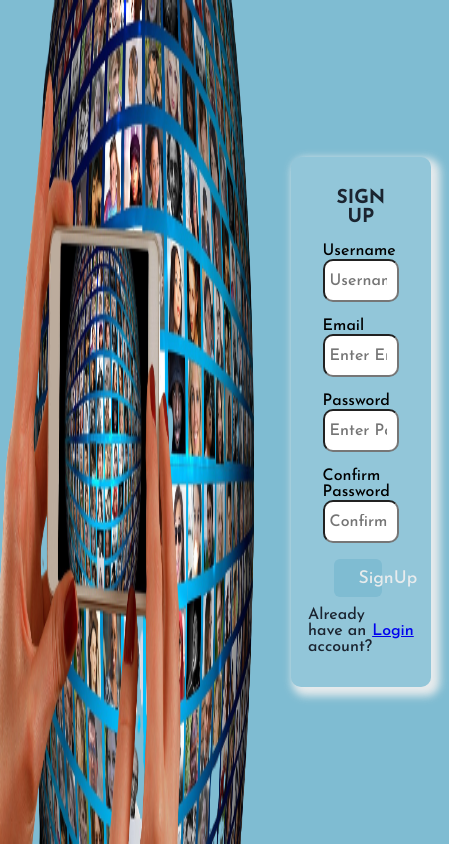
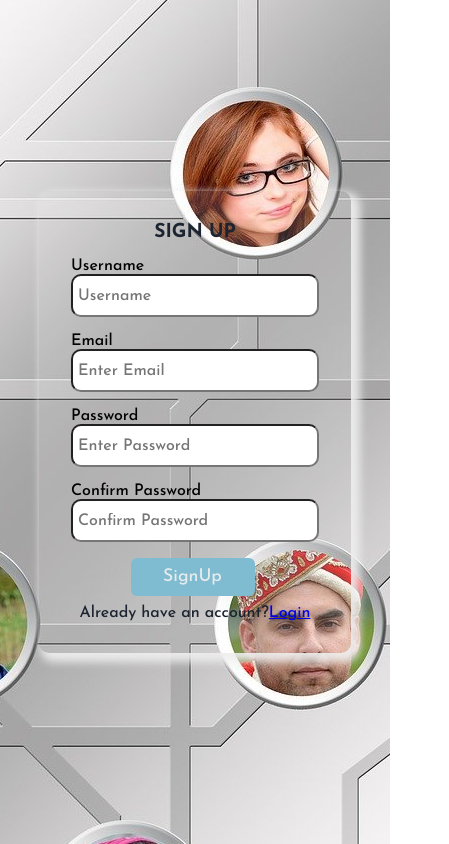
Before and after one commit to IAMMORBOR/Blog-Post, a React (Create React App) app: page / in a window 390 px wide. Shown: the whole page, 449 px wide, since content can reach past the window. Built offline with nearby package versions, Linux system fonts and the light colour scheme.

Commit message:
fixed the mobile screen

```diff
--- a/src/Component/Blog/BlogHome.style.scss
+++ b/src/Component/Blog/BlogHome.style.scss
@@ -113,3 +113,28 @@ $color-edit: #FFC000;
     margin-bottom: 2rem;
 
 }
+// MEDIA QUERY
+@media (max-width:900px){
+    .HomeSection{
+        &--main{
+            width: 600px;
+        }
+
+
+   }
+
+  }
+  @media (max-width:600px){
+    .HomeSection{
+        &--main{
+            width: 500px;
+        }
+    &--author{
+        font-size:13px;
+        margin-right: 8rem;
+    }
+
+
+   }
+
+   }
--- a/src/Component/Blog/CreatePost.component.jsx
+++ b/src/Component/Blog/CreatePost.component.jsx
@@ -60,7 +60,7 @@ const CreatePost=()=>{
 
                         /><br/>
                         <textarea className='content--MainSection--textArea'
-                        rows="20" cols="70" name="comment"
+                        rows="" cols="" name="comment"
                         placeholder="What's on your mind?"
                         onChange={(e)=>{setComment (e.target.value)}}
                         />
--- a/src/Component/Blog/CreatePost.style.scss
+++ b/src/Component/Blog/CreatePost.style.scss
@@ -12,6 +12,11 @@ $Main-font:'Josefin Sans','Roboto','EB+Garamond', sans-serif;
     height: 100vh;
     background-color: $Primary-color--2;
     padding: 4rem;
+
+    &--textArea{
+      height: 30rem;
+      width: 30rem;
+    }
 
  &--topicBox{
     padding: 1rem;
@@ -61,4 +66,21 @@ $Main-font:'Josefin Sans','Roboto','EB+Garamond', sans-serif;
     box-shadow: 3px 4px 3px 2px grey;
     border-radius: 20px;
 
+
 }
+@media (max-width:600px){
+   .content--MainSection{
+    display: block;
+    height: 100vh;
+
+    &--textArea{
+      height: 20rem;
+      width: 100%;
+  }
+
+   }
+   .content--textSection{
+     width: 100%;
+  }
+
+}
--- a/src/Component/SignInSection/SignIn.component.jsx
+++ b/src/Component/SignInSection/SignIn.component.jsx
@@ -4,7 +4,6 @@ import { useState } from "react"
 import { useNavigate } from 'react-router-dom'
 import { Link } from 'react-router-dom'
 import './Signin.style.scss';
-import SignUpImage from '../imageContainner/projectImg2.png'
 import Button from '../Button-component/Button.component'
 
 //createUserDocumentFromAuth
@@ -66,7 +65,6 @@ const SignIn = () => {
 
     return (
     <div className='Form-Section'>
-         <img className="Form-Section--img" src={SignUpImage}/>
         <div className='Form-Section--container'>
             <div className='SigninSection__heading'>
                 {/* <h3>Hello Again, Paadi mi</h3> */}
--- a/src/Component/SignInSection/Signin.style.scss
+++ b/src/Component/SignInSection/Signin.style.scss
@@ -9,11 +9,14 @@ $color--black:#1b2430;
 .Form-Section{
  font-family: $Main-font;
  height: 100vh;
- background-color: $Primary-color--2;
+ width: 100vw;
+ background-image: url(../../Component/imageContainner/projectImg2.png);
+ background-repeat:no-repeat;
+ background-attachment:fixed;
+ background-position: center;
  display: flex;
  justify-content: center;
  align-items: center;
- //background-image: radial-gradient(circle,$Primary-color--2 55%, $color-off-white 10%, $Primary-color);
 
 
    &--container{
@@ -24,9 +27,6 @@ $color--black:#1b2430;
     background-color: rgba(255, 255, 255, .15);
     backdrop-filter: blur (10px);
     margin-bottom: 2rem;
-    position: absolute;
-    top: 20%;
-    right: 32%;
     justify-self: center;
     align-self: center;
 
@@ -72,11 +72,11 @@ $color--black:#1b2430;
 
 
    }
-   &--img{
-    width: 100%;
-    height: 100vh;
+  //  &--img{
+  //   width: 100vh;
+  //   height: 100vh;
 
-   }
+  //  }
 }
 ::placeholder{
   font-size: 1rem;
@@ -87,3 +87,7 @@ $color--black:#1b2430;
   margin-bottom: .6rem;
 
 }
+// MEDIA QUERY SECTION
+@media (max-width:900px){
+
+}
--- a/src/Component/SignUpSection/SignUp.component.jsx
+++ b/src/Component/SignUpSection/SignUp.component.jsx
@@ -6,7 +6,7 @@ import Button from "../Button-component/Button.component";
 //import Content from "../ContentSection/Content.component";
 //import { async } from "@firebase/util";
 import './SignUp.style.scss'
-import SignUpImage from '../imageContainner/projectImgBGR.png'
+
 
 
 const DefaultFormField={
@@ -59,8 +59,8 @@ const SignUp=  ()=>{
     }
     return (
         <div className="Signup-Section">
-            <img className="Signup-Section--img" src={SignUpImage}/>
-            <div className="Main">
+            {/* <img className="Signup-Section--img" src={SignUpImage}/> */}
+
             <div className="Signup-Section--container">
                 <h3 className="Signup-Section--text">SIGN UP</h3>
                 <div className="SignupForm-Section">
@@ -103,7 +103,6 @@ const SignUp=  ()=>{
                     <Link to='./SignIn'>Login</Link>
                 </span>
             </div>
-            </div>
         </div>
 
     )
--- a/src/Component/SignUpSection/SignUp.style.scss
+++ b/src/Component/SignUpSection/SignUp.style.scss
@@ -1,34 +1,31 @@
 $Main-font:'Josefin Sans','Roboto','EB+Garamond', sans-serif;
-
-
 $Primary-color: #a5f1e9;
 $Primary-color--2: #7fbcd2;
 $color-off-white: #eeee;
 $color--black:#1b2430;
 
 .Signup-Section{
+  background-image: url(../../Component/imageContainner/projectImg2.png);
  font-family: $Main-font;
- display:flex;
-
-
- background-color:$Primary-color--2;
-  //height: 100vh;
-
-
-//  background-image: radial-gradient(circle,$Primary-color--2  55%, $color-off-white 10%, $Primary-color);
+  display:flex;
+  justify-content: center;
+  align-items: center;
+height: 100vh;
+width: 100vw;
+background-position: center;
+background-repeat: no-repeat;
+background-attachment: fixed;
 
    &--container{
-  width: 80%;
     height: max-content;
     justify-self: center;
-   align-self: center;
+      width: 50%;
+     align-self: center;
     padding: 2rem;
     border-radius: 10px;
     box-shadow: 5px 5px 8px 4px #eeee;
-
     background-color: rgba(255, 255, 255, .15);
     backdrop-filter: blur (10px);
-    //margin-left: 8rem;
 
    }
    &__label{
@@ -69,24 +66,11 @@ $color--black:#1b2430;
     justify-content: center;
      align-items: center;
 
-
-
-   }
-   &--img{
-    width:70%;
-    height: 100vh;
    }
 }
 ::placeholder{
   font-size: 1rem;
   font-family: $Main-font;
-}
-.Main{
-  width: 50%;
-  background-color:$Primary-color--2;
-  display: flex;
-  justify-content: center;
-  align-content: center;
 }
 .Button-component{
   margin-top: 1rem;
@@ -95,3 +79,14 @@ $color--black:#1b2430;
   align-items: center;
 
 }
+@media (max-width:900px){
+  .Signup-Section{
+
+     &--container{
+      width: 80%;
+
+    }
+  }
+
+
+}
--- a/src/index.scss
+++ b/src/index.scss
@@ -27,8 +27,31 @@ body {
   font-family: $Main-font;
 
 
+
 }
 code {
   font-family: source-code-pro, Menlo, Monaco, Consolas, 'Courier New',
     monospace;
 }
+// MEDIA QUERY SECTION
+@media (max-width:900px){
+  body{
+
+  }
+
+}
+@media (max-width:600px){
+  body{
+
+  overflow-x: hidden;
+  }
+
+}
+@media (max-width:390px){
+  body{
+  overflow-x: hidden;
+  width: 100%;
+
+  }
+
+}
```
